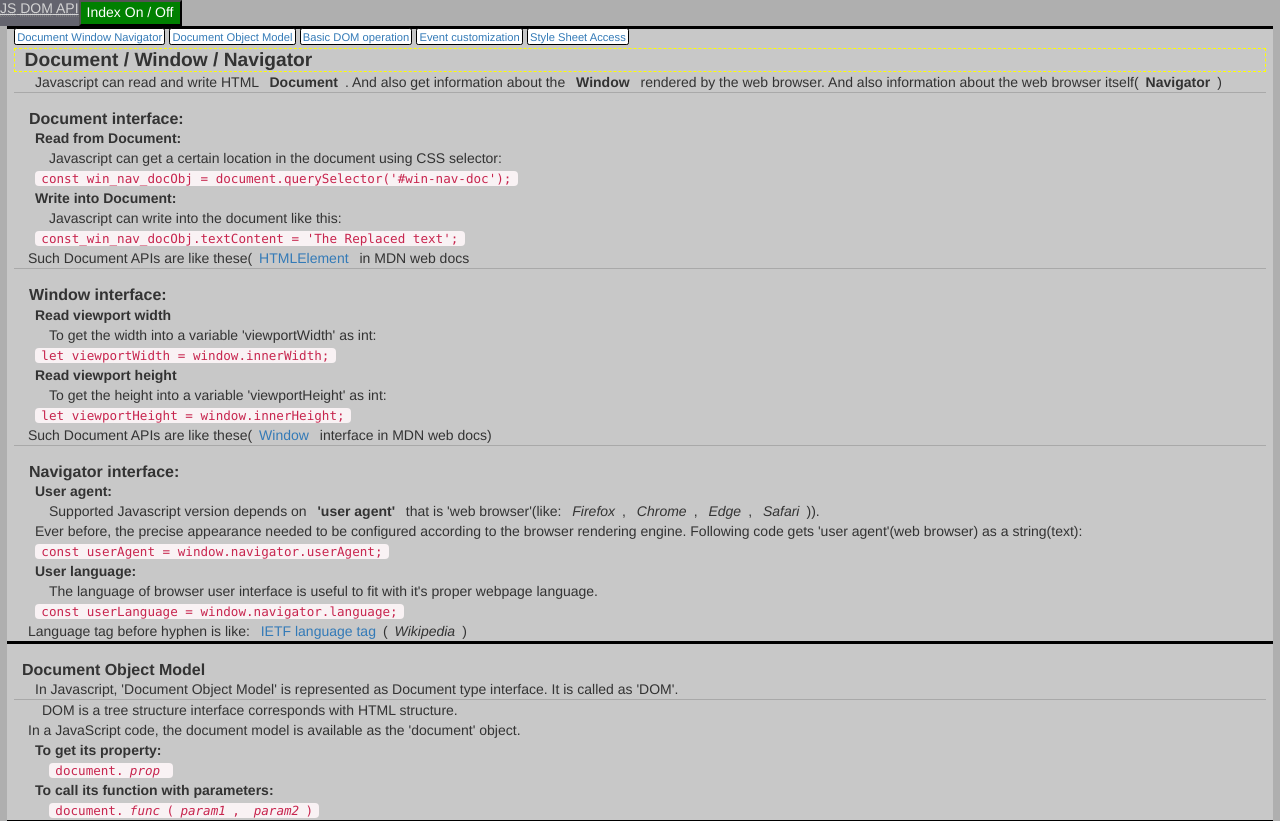
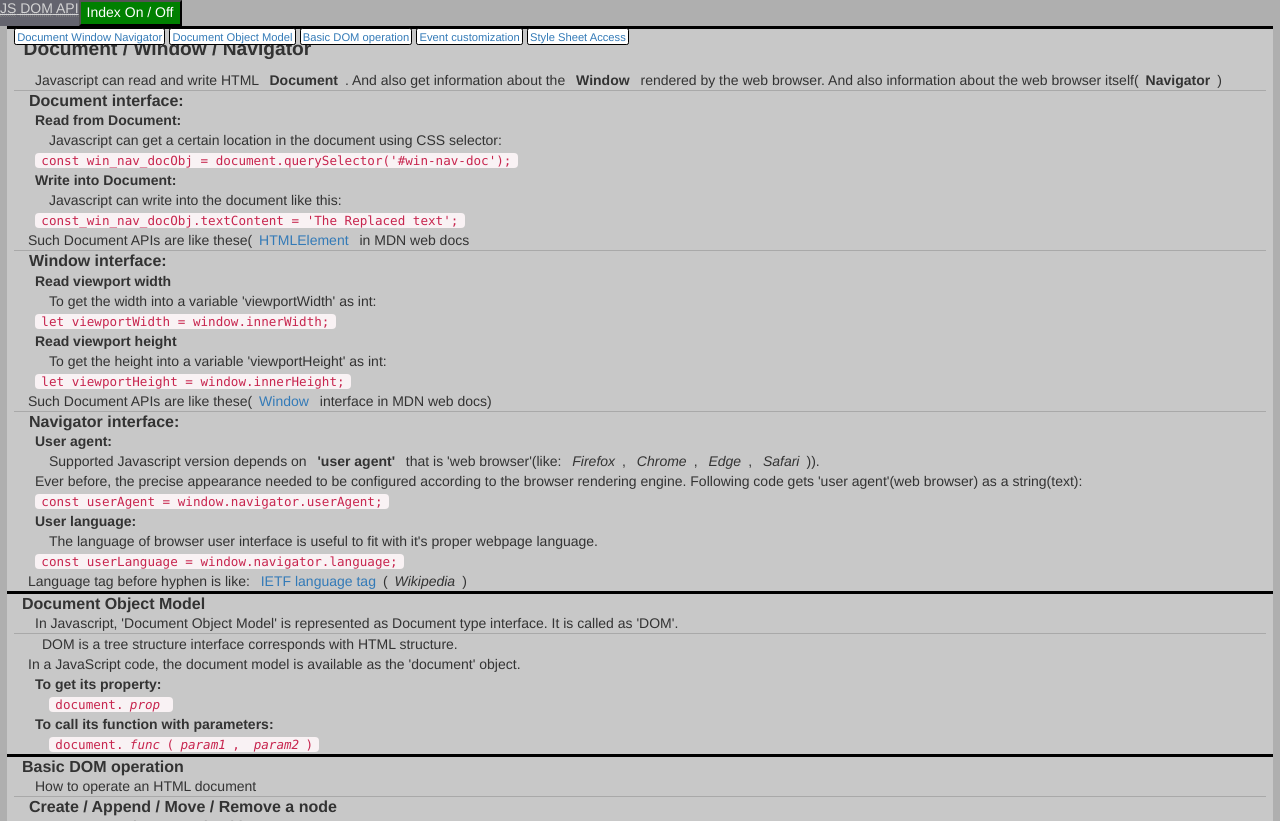
Before and after one commit to Yasukazu/ts-doc, a website: page docs/index.html in a window 1280 px wide. Shown: the top 821 px of the page. Drawn offline with nearby package versions, Linux system fonts and the light colour scheme.

Commit message:
div[class|="col"] h2, h3 {margin: font-weight}

```diff
--- a/docs/styles.css
+++ b/docs/styles.css
@@ -116,19 +116,19 @@ div.col-2 p, .col-2 dd {
   width: 100%;
   text-indent: 1em;
 }
+div[class|="col"] h2, h3 {
+    margin: 0.5em 0;
+    font-weight: bold;
+}
+
 div[class|="col"] h2 {
-    border: thin dashed yellow;
     line-height: 1.4rem;
     font-size: 1.2rem;
-    font-weight: bold;
-    margin: 1em 0 0 0;
 }
 
 div[class|="col"] h3 {
-    margin: 1em 0 0 0;
     line-height: 1.2rem;
     font-size: 1.0rem;
-    font-weight: bold;
 }
 
 .col-2 section {
```
